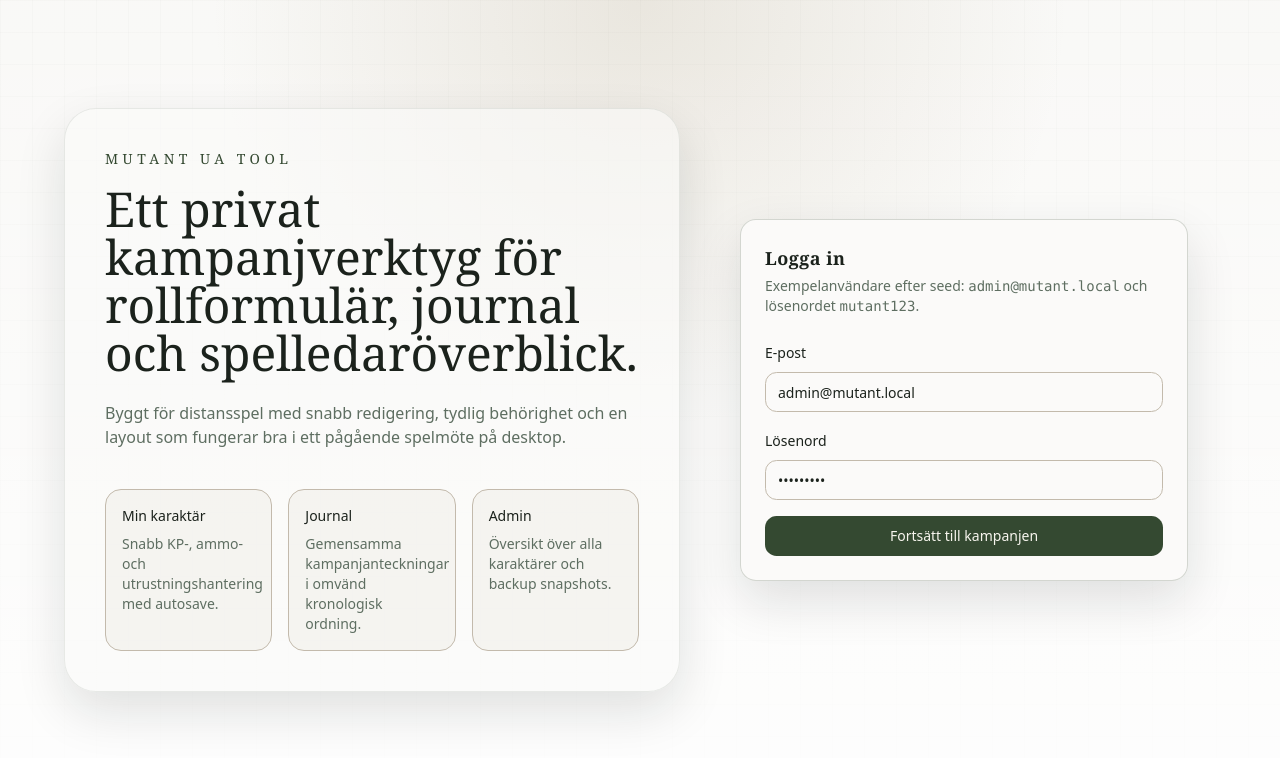
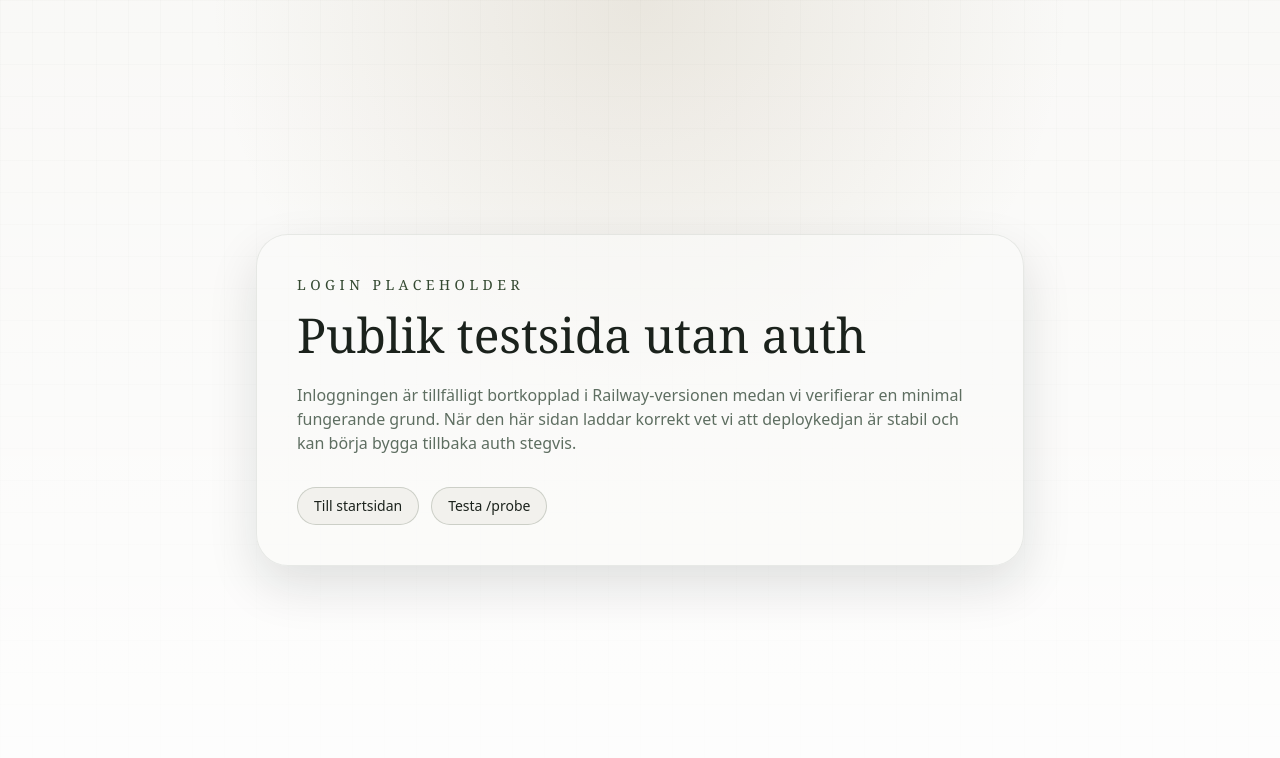
Before and after one commit to jogu74/MutantTool, a Next.js app: page /login in a window 1280 px wide. Shown: the top 758 px of the page. Built offline with nearby package versions, Linux system fonts and the light colour scheme.

Commit message:
Reduce Railway app to minimal public shell

```diff
--- a/app/app/layout.tsx
+++ b/app/app/layout.tsx
@@ -1,44 +1,21 @@
 import type { ReactNode } from "react";
-import { LogOut } from "lucide-react";
-
-import { SidebarNav } from "@/components/app/sidebar-nav";
-import { Button } from "@/components/ui/button";
-import { signOut } from "@/lib/auth";
-import { requireUser } from "@/lib/authorization";
-
-export const dynamic = "force-dynamic";
 
 export default async function AppLayout({
   children
 }: Readonly<{
   children: ReactNode;
 }>) {
-  const user = await requireUser();
-
-  async function logoutAction() {
-    "use server";
-
-    await signOut({
-      redirectTo: "/signin-test"
-    });
-  }
-
   return (
     <div className="min-h-screen">
       <div className="mx-auto grid min-h-screen max-w-[1600px] gap-6 px-4 py-4 lg:grid-cols-[280px_minmax(0,1fr)]">
         <aside className="rounded-[1.75rem] border bg-card/80 p-5 shadow-panel">
           <div className="mb-8">
             <p className="font-display text-sm uppercase tracking-[0.3em] text-primary">Mutant UA</p>
-            <h2 className="mt-2 font-display text-2xl">Undergångens arvtagare</h2>
-            <p className="mt-3 text-sm text-muted-foreground">{user.name}</p>
+            <h2 className="mt-2 font-display text-2xl">Publik testshell</h2>
+            <p className="mt-3 text-sm text-muted-foreground">
+              Den skyddade appdelen är tillfälligt nedkopplad medan Railway-deployen isoleras.
+            </p>
           </div>
-          <SidebarNav isAdmin={user.role === "ADMIN"} />
-          <form action={logoutAction} className="mt-8">
-            <Button type="submit" variant="outline" className="w-full justify-start">
-              <LogOut className="h-4 w-4" />
-              Logga ut
-            </Button>
-          </form>
         </aside>
         <main className="pb-8">{children}</main>
       </div>
--- a/app/app/page.tsx
+++ b/app/app/page.tsx
@@ -1,9 +1,12 @@
-import { redirect } from "next/navigation";
-
-import { requireUser } from "@/lib/authorization";
-
-export default async function AppIndexPage() {
-  const user = await requireUser();
-
-  redirect(user.role === "ADMIN" ? "/app/admin" : "/app/character");
+export default function AppIndexPage() {
+  return (
+    <section className="rounded-[1.75rem] border bg-card/80 p-8 shadow-panel">
+      <p className="font-display text-sm uppercase tracking-[0.3em] text-primary">App disabled</p>
+      <h1 className="mt-4 font-display text-3xl">Skyddade routes återkommer i nästa steg</h1>
+      <p className="mt-4 max-w-2xl text-muted-foreground">
+        Den här sidan finns bara för att vi ska kunna verifiera att `/app`-trädet inte längre försöker göra auth eller
+        redirectar under Railway-debuggningen.
+      </p>
+    </section>
+  );
 }
--- a/app/login/page.tsx
+++ b/app/login/page.tsx
@@ -1,39 +1,30 @@
-import { LoginForm } from "@/components/auth/login-form";
+import Link from "next/link";
 
-export const dynamic = "force-dynamic";
-
-export default async function LoginPage() {
+export default function LoginPage() {
   return (
     <main className="flex min-h-screen items-center justify-center px-6 py-12">
-      <div className="grid w-full max-w-6xl gap-8 lg:grid-cols-[1.1fr_0.9fr]">
-        <section className="rounded-[2rem] border border-primary/10 bg-card/60 p-10 shadow-panel">
-          <p className="font-display text-sm uppercase tracking-[0.32em] text-primary">Mutant UA Tool</p>
-          <h1 className="mt-4 max-w-2xl font-display text-4xl leading-tight md:text-5xl">
-            Ett privat kampanjverktyg för rollformulär, journal och spelledaröverblick.
-          </h1>
-          <p className="mt-6 max-w-2xl text-base text-muted-foreground">
-            Byggt för distansspel med snabb redigering, tydlig behörighet och en layout som fungerar bra i ett
-            pågående spelmöte på desktop.
-          </p>
-          <div className="mt-10 grid gap-4 md:grid-cols-3">
-            <div className="rounded-2xl border bg-background/70 p-4">
-              <p className="text-sm font-medium">Min karaktär</p>
-              <p className="mt-2 text-sm text-muted-foreground">Snabb KP-, ammo- och utrustningshantering med autosave.</p>
-            </div>
-            <div className="rounded-2xl border bg-background/70 p-4">
-              <p className="text-sm font-medium">Journal</p>
-              <p className="mt-2 text-sm text-muted-foreground">Gemensamma kampanjanteckningar i omvänd kronologisk ordning.</p>
-            </div>
-            <div className="rounded-2xl border bg-background/70 p-4">
-              <p className="text-sm font-medium">Admin</p>
-              <p className="mt-2 text-sm text-muted-foreground">Översikt över alla karaktärer och backup snapshots.</p>
-            </div>
-          </div>
-        </section>
-        <section className="flex items-center justify-center">
-          <LoginForm />
-        </section>
-      </div>
+      <section className="w-full max-w-3xl rounded-[2rem] border border-primary/10 bg-card/60 p-10 shadow-panel">
+        <p className="font-display text-sm uppercase tracking-[0.32em] text-primary">Login placeholder</p>
+        <h1 className="mt-4 font-display text-4xl leading-tight md:text-5xl">Publik testsida utan auth</h1>
+        <p className="mt-6 max-w-2xl text-base text-muted-foreground">
+          Inloggningen är tillfälligt bortkopplad i Railway-versionen medan vi verifierar en minimal fungerande grund.
+          När den här sidan laddar korrekt vet vi att deploykedjan är stabil och kan börja bygga tillbaka auth stegvis.
+        </p>
+        <div className="mt-8 flex flex-wrap gap-3">
+          <Link
+            href="/"
+            className="rounded-full border border-primary/20 bg-background px-4 py-2 text-sm font-medium hover:bg-accent"
+          >
+            Till startsidan
+          </Link>
+          <Link
+            href="/probe"
+            className="rounded-full border border-primary/20 bg-background px-4 py-2 text-sm font-medium hover:bg-accent"
+          >
+            Testa /probe
+          </Link>
+        </div>
+      </section>
     </main>
   );
 }
--- a/app/page.tsx
+++ b/app/page.tsx
@@ -1,5 +1,32 @@
-import { redirect } from "next/navigation";
+import Link from "next/link";
 
 export default function HomePage() {
-  redirect("/app/character");
+  return (
+    <main className="flex min-h-screen items-center justify-center px-6 py-12">
+      <section className="w-full max-w-4xl rounded-[2rem] border border-primary/10 bg-card/60 p-10 shadow-panel">
+        <p className="font-display text-sm uppercase tracking-[0.32em] text-primary">Mutant UA Tool</p>
+        <h1 className="mt-4 font-display text-4xl leading-tight md:text-5xl">
+          Railway-probe: minimal publik startsida
+        </h1>
+        <p className="mt-6 max-w-2xl text-base text-muted-foreground">
+          Den här versionen är medvetet nedbantad för att verifiera att själva Next.js-deployen fungerar utan
+          auth-flöden, redirectkedjor eller databasberoenden.
+        </p>
+        <div className="mt-8 flex flex-wrap gap-3">
+          <Link
+            href="/probe"
+            className="rounded-full border border-primary/20 bg-background px-4 py-2 text-sm font-medium hover:bg-accent"
+          >
+            Öppna /probe
+          </Link>
+          <Link
+            href="/login"
+            className="rounded-full border border-primary/20 bg-background px-4 py-2 text-sm font-medium hover:bg-accent"
+          >
+            Öppna /login
+          </Link>
+        </div>
+      </section>
+    </main>
+  );
 }
```
